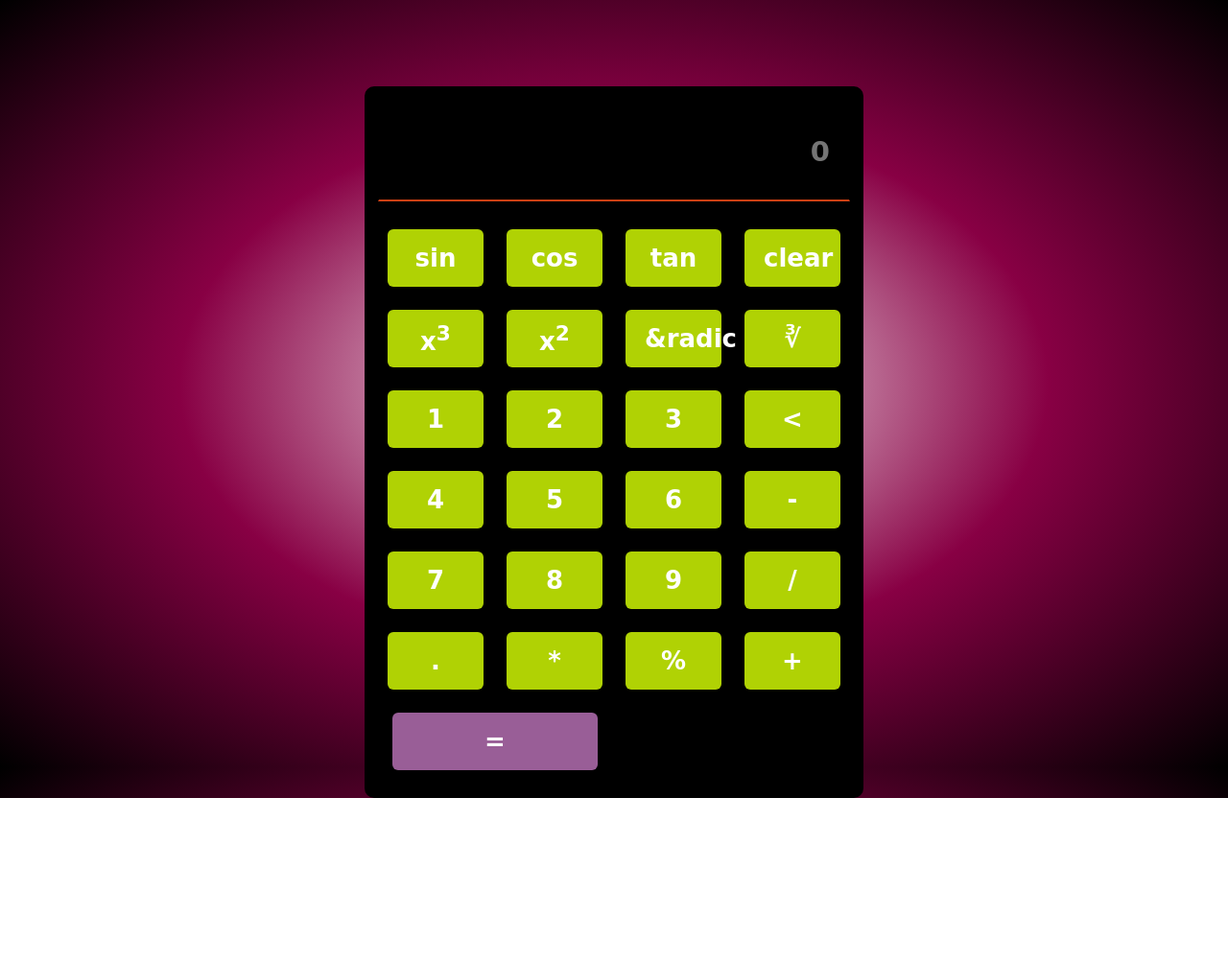
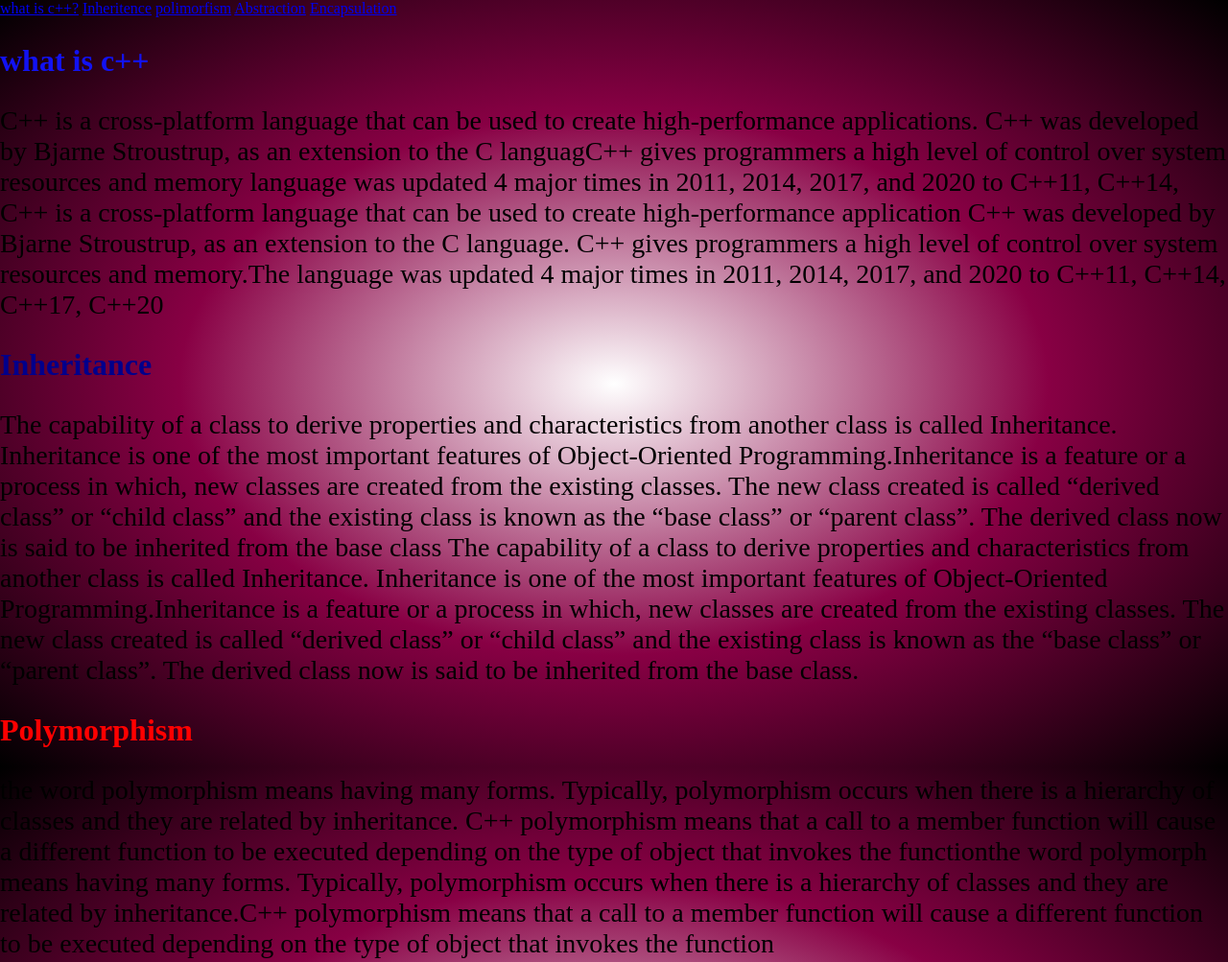
Before and after one commit to Raniya786/calculator, a plain HTML site: page index.html in a window 1280 px wide. Shown: the top 1003 px of the page at 96% size. Before the commit the page ends 832 px from the top, so only its background shows below. Drawn offline with Linux system fonts and the light colour scheme.

Commit message:
Add files via upload

```diff
--- a/index.html
+++ b/index.html
@@ -1,89 +1,81 @@
-<!DOCTYPE html>
-<html>
+<html lang="en">
+<head>
+    <meta charset="UTF-8">
+    <meta http-equiv="X-UA-Compatible" content="IE=edge">
+    <meta name="viewport" content="width=device-width, initial-scale=1.0">
+    <title>Document</title><link rel="stylesheet" href="style.css">
+</head>
+<body>
+      <div class="div1">
+          <a href="#football">what is c++?</a>
+          <a href="#tennis">Inheritence</a>
+          <a href="#handball">polimorfism</a>
+          <a href="#sec4">Abstraction</a>
+          <a href="#sec5">Encapsulation</a>
+      </div>
 
-<head>
-    <title>
-        Scientific Calculator using HTML, CSS and Js
-    </title><link rel="stylesheet" href="style.css">
+      <div class="main">
+            <section class="main" id="football">
+                <h1 style="color: rgb(18, 18, 243) ;font-size: 200%;">what is c++</h1>
+                <p style="font-size:175% ;">C++ is a cross-platform language that can be used to create high-performance applications.
+                  C++ was developed by Bjarne Stroustrup, as an extension to the C languagC++ gives programmers a high level of control
+                  over system resources and memory language was updated 4 major times in 2011, 2014, 2017, and 2020 to C++11, C++14,
+                  C++ is a cross-platform language that can be used to create high-performance application C++ was developed by Bjarne
+                  Stroustrup, as an extension to the C language. C++ gives programmers a high level of control over system resources and
+                  memory.The language was updated 4 major times in 2011, 2014, 2017, and 2020 to C++11, C++14, C++17, C++20
 
-</head>
+                </p>
+            </section>
+            <section class="main" id="tennis">
+                <h1 style="color: darkblue ;font-size: 200% ;">Inheritance</h1>
+                <p style="font-size:175% ;">The capability of a class to derive properties and characteristics from another class is called Inheritance.
+                   Inheritance is one of the most important features of Object-Oriented Programming.Inheritance is a feature or a process in which, new
+                   classes are created from the existing classes. The new class created is called “derived class” or “child class” and the existing class
+                    is known as the “base class” or “parent class”. The derived class now is said to be inherited from the base class The capability of a
+                    class to derive properties and characteristics from another class is called Inheritance. Inheritance is one of the most important features
+                    of Object-Oriented Programming.Inheritance is a feature or a process in which, new classes are created from the existing classes.
+                    The new class created is called “derived class” or “child class” and the existing class is known as the “base class” or “parent class”.
+                    The derived class now is said to be inherited from the base class.
+                </p>
+            </section>
+            <section class="main" id="handball">
+            <h1 style="color:red ;font-size: 200%;">Polymorphism</h1>
+               <p style="font-size:175% ;">the word polymorphism means having many forms. Typically, polymorphism occurs when there is a hierarchy of classes
+                 and they are related by inheritance. C++ polymorphism means that a call to a member function will cause a different function to be executed
+                 depending on the type of object that invokes the functionthe word polymorph   means having many forms. Typically, polymorphism occurs when
+                 there is a hierarchy of classes and they are related by inheritance.C++ polymorphism means that a call to a member function  will cause a
+                 different function to be executed depending on the type of object that invokes the function
+               </p>
+            </section>
 
-<body>
- <form name = "calculator">
-    <table  align="center">
-          <tr>
-             <td colspan="4"><input name="result" type="text" placeholder="0" style="text-align: right">
-              </td>
-         </tr>
+          <section class="main" id="sec4">
+            <h1 style="color: green;font-size: 200%;">Abstraction</h1>
+            <p style="font-size:175% ;"> Data abstraction is one of the most essential and important feature of object oriented programming in C++. Abstraction means displaying only
+              essential information and hiding the details. Data abstraction refers to providing only essential information about the data to the outside world,
+               hiding the background details or implementation. Consider a real life example of a man driving a car. The man only knows that pressing the acce-
+               lerators will increase the speed of car or applying brakes will stop the car but he does not know about how on pressing accelerator the speed is
+               actually increasing, he does not know about the inner mechanism of the car or the implementation of accelerator, brakes etc in the car.
+                This is what abstraction is.Abstraction using Classes: We can implement Abstraction in C++ using classes. Class helps us to group data members and
+                 member functions using available access specifiers. A Class can decide which data member will be visible to outside world and which is not.
+               Abstraction in Header files: One more type of abstraction in C++ can be header files. For example, consider the pow() method present in math.h header
+                file. Whenever we need to calculate power of a number, we simply call the function pow() present in the math.h header file and pass the numbers as
+                arguments without knowing the underlying algorithm according to which the function is actually calculating power of numbers.
 
-          <tr>
-               <td><button type="button" value="sin" OnClick="sin()">sin</button>
-               </td>
-               <td><button  type="button" value="cos" OnClick="cos()">cos </button>
-               </td>
-               <td><button id="btn" type="button" value="tan" OnClick="tan()">tan </button>
-               </td>
-               <td><button  type="button" value="clear" OnClick="rmv()">clear</button>
-               </td>
-            </tr>
-            <tr>
-                <td><button type="button" value="x^3" OnClick="qubbed()">x<sup>3</sup></button>
-                </td>
-                 <td><button type="button" value="x^2" OnClick="square()">x<sup>2</sup></button>
-                 </td>
-                 <td><button  type="button" value="sqrt2" OnClick="square2()">&radic</button>
-                 </td>
-                 <td><button type="button" value="sqrt3" OnClick="sqrt3()">&#8731;</button>
-                 </td>
-            </tr>
-            <tr>
-                <td><button type="button" value="1" OnClick="number(value)">1</button>
-                </td>
-                <td><button type="button" value="2" OnClick="number(value)">2</button>
-                </td>
-                <td><button type="button" value="3" OnClick="number(value)">3</button>
-                </td>
-                <td><button type="button" value="BACKSPC" OnClick="backspc()"><</button>
-                </td>
-            </tr>
-            <tr>
-                <td><button  type="button" value="4" OnClick="number(value)">4</button>
-                </td>
-                <td><button  type="button" value="5" OnClick="number(value)">5</button>
-                </td>
-                <td><button type="button" value="6" OnClick="number(value)">6</button>
-                </td>
-                <td><button type="button" value="-"OnClick="number(value)">-</button>
-                </td>
-            </tr>
-            <tr>
-                  <td><button  type="button" value="7"OnClick="number(value)">7</button>
-                   </td>
-                  <td><button type="button" value="8" OnClick="number(value)">8</button>
-                  </td>
-                 <td><button type="button" value="9"OnClick="number(value)">9</button>
-                 </td>
-                 <td><button type="button" value="/"OnClick="number(value)">/</button>
-                 </td>
-             </tr>
-        <tr>
-        <td><button type="button" value="."OnClick="number(value)">.</button>
-        </td>
-        <td><button type="button" value="*" OnClick="number(value)">*</button>
-        </td>
-        <td><button type="button" value="%"OnClick="number(value)">%</button>
-        </td>
-        <td><button type="button" value="+"  OnClick="number(value)">+</button>
-        </td>
-        </tr>
-     <tr>
-     <td colspan="2"><button type="button" onclick="equal()" class="equal" value="=">=</button></td>
-     </tr>
-    </table>
-    </form>
-    <script type="text/javascript" src="script.js">
 
-    </script>
+           </p>
+          </section>
+          <section class="main" id="sec5">
+             <h1 style="color: rgb(98, 6, 6);font-size: 200%;">Data Encapsulation</h1>
+          <p style="font-size:175% ;">Data Encapsulation in C++
+            Encapsulation is an Object Oriented Programming concept that binds together the data and functions that manipulate the data,
+             and that keeps both safe from outside interference and misuse. Data encapsulation led to the important OOP concept of data
+             hiding.Data encapsulation is a mechanism of bundling the data, and the functions that use them and data abstraction is a mechanism of
+              exposing only the interfaces and hiding the implementation details from the user.  C++ supports the properties of encapsulation and
+              data hiding through the creation of user-defined types, called classes. We already have studied that a class can contain private,
+              protected and public members. By default, all items defined in a class are private</p>
+          </p>
+         </section>
+      </div>
+
 </body>
-
 </html>
```
